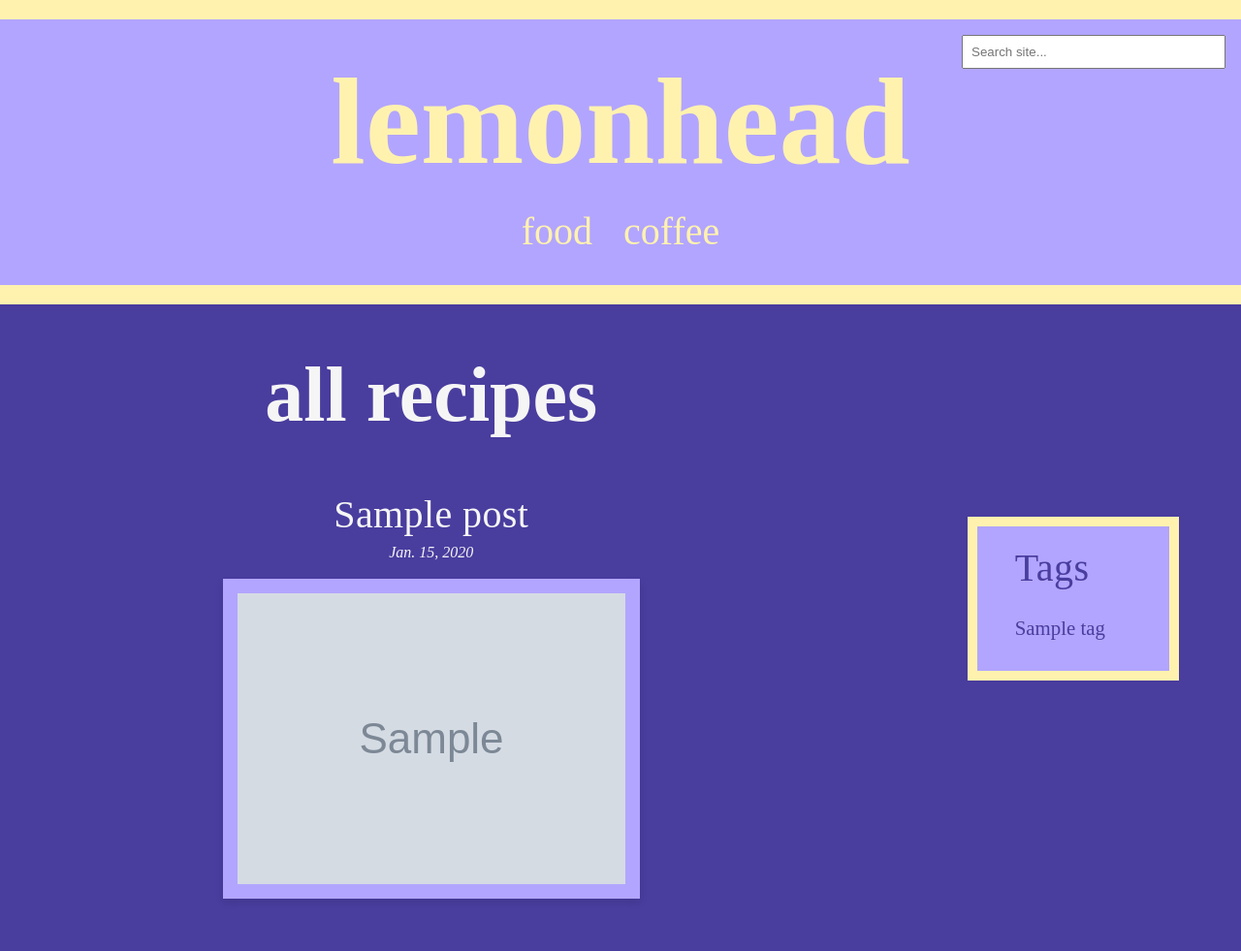
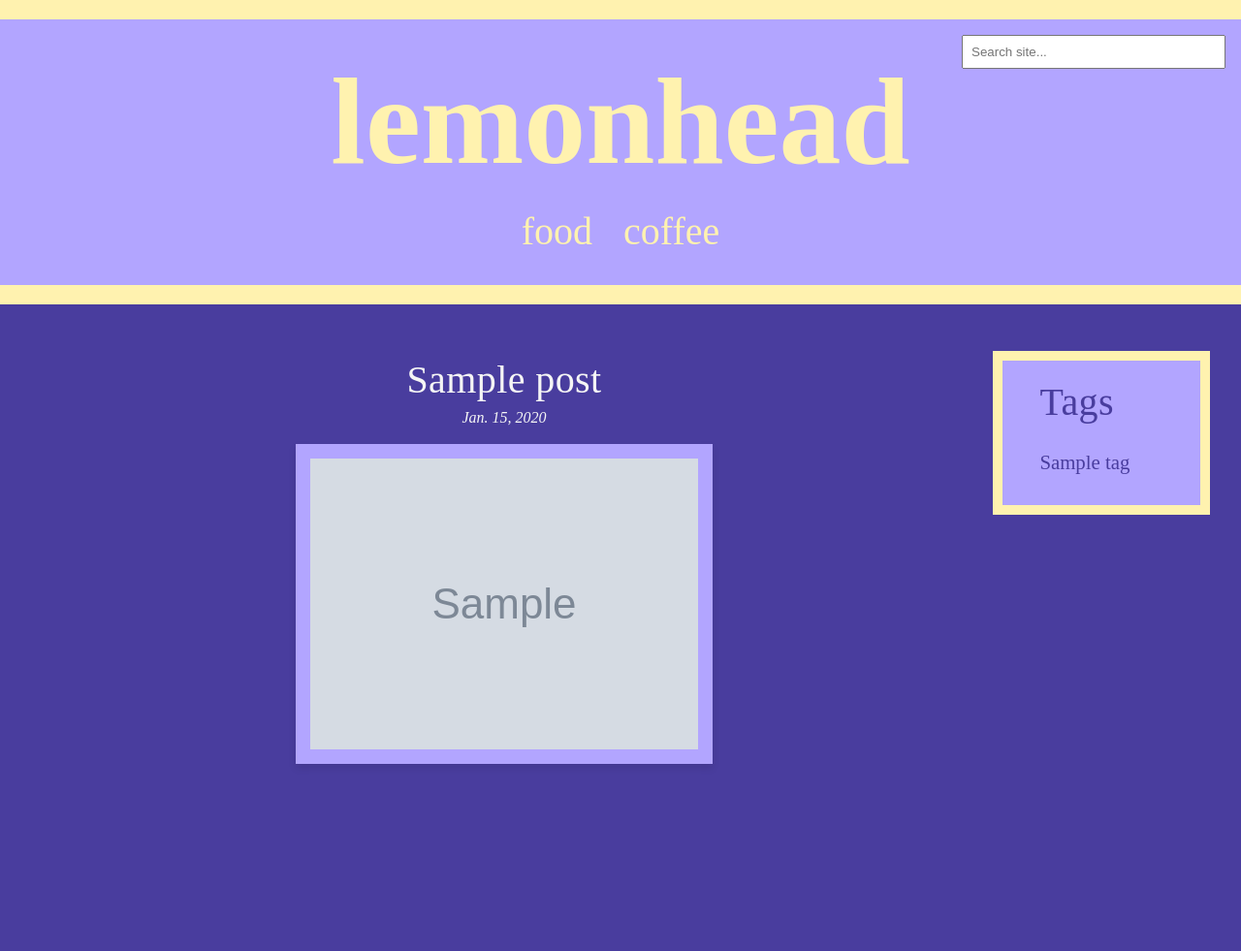
Before and after one commit to porter-m39/food_blog, a Django app: template posts/templates/posts/index.html in a window 1280 px wide. Shown: the whole page at 97% size. After the commit the page ends 789 px from the top, so only its background shows below. Run offline with Django 3.2, Linux system fonts and the light colour scheme; the template is opened without the code that fills it: most values are stand-ins (such as "Sample title", 1, 10 or a date in 2020); grey boxes marked "Sample" are stand-in pictures.

Commit message:
setting up a grid in index.html

```diff
--- a/posts/templates/posts/index.html
+++ b/posts/templates/posts/index.html
@@ -1,54 +1,45 @@
 <!-- posts/templates/posts/index.html -->
 
-{% extends "base.html" %}
-
-{% block page_title %}
-    <h1 class = "main-content" style="margin-bottom:2rem;"> all recipes </h1>
-{% endblock page_title %}
+{% extends "base.html" %} {% comment %} {% block page_title %}
+<h1 class="page-title">all recipes</h1>
+{% endblock page_title %} {% endcomment %}
 
 <!-- If you edit the below code, you will need to make the same edits in search.html in the food_blog directory -->
 {% block page_content %}
 
-    <div class = "page-container">
-
-        <div class = "main-content">
-
+<div class="main-content">
   {% for post in posts %}
-                <div class = "white-link">
-                    <h2><a href = "{% url 'posts:post_detail' slug=post.slug %}"> {{ post.title }} </a></h2>
+  <div class="white-link">
+    <h2>
+      <a href="{% url 'posts:post_detail' slug=post.slug %}">
+        {{ post.title }}
+      </a>
+    </h2>
   </div>
-                <em> {{ post.created_on.date }} </em><br><br>
+  <em> {{ post.created_on.date }} </em><br /><br />
 
   {% if post.banner %}
   <figure>
     <img
-                            class = "framed"
-                            src = "{{ post.banner.url }}"
-                            alt = "{{ post.title }}"
-                            style = "max-width: 500px; max-height: 500px; text-align: center;"
+      class="framed"
+      src="{{ post.banner.url }}"
+      alt="{{ post.title }}"
+      style="max-width: 500px; max-height: 500px; text-align: center"
     />
   </figure>
 
-
-
   {% endif %}
 
-
-
-                <br> <br>
+  <br />
+  <br />
   {% endfor %}
 </div>
 
-        <div class = "sidebar">
-            <h2> Tags </h2>
+<div class="sidebar">
+  <h2>Tags</h2>
   {% for tag in tags %}
-                    <a href="{% url 'posts:post_tag' tag.name %}">
-                        <h3> {{ tag.name }} </h3> </a>
+  <a href="{% url 'posts:post_tag' tag.name %}"> <h3>{{ tag.name }}</h3> </a>
   {% endfor %}
 </div>
 
-
-    </div>
-
-
 {% endblock page_content %}
--- a/static/css/style.css
+++ b/static/css/style.css
@@ -9,10 +9,10 @@ html {
   padding: 0;
   box-sizing: border-box;
 }
-
+/*
 header {
   width: 100%;
-}
+} */
 
 body {
   font-size: 1rem;
@@ -23,7 +23,18 @@ body {
   width: 100vw; /* Ensure body takes full width */
 
   /* no idea WHY this needs to be here but the header falls apart without it x( */
+  /* display: grid;
+  grid-template-columns: 1fr; */
+}
+
+.big-container {
+  width: 100%;
+  margin: 0 auto;
+  /* display: flex;
+  flex-direction: column; */
   display: grid;
+  grid-template-columns: 1fr 20%;
+  gap: 1rem;
 }
 
 /* FONT STYLING */
@@ -113,13 +124,13 @@ a:hover {
   padding: 2rem;
   margin-bottom: 2rem;
   position: relative; /* Needed for absolute positioning of search */
-  width: 100%; /* Ensure full width */
-  box-sizing: border-box; /* Include padding in width calculation */
+  /*width: 100%; Ensure full width */
   border-bottom: 20px solid rgb(255, 242, 175);
   border-top: 20px solid rgb(255, 242, 175);
   /* Added to ensure full width on mobile */
-  left: 0;
-  right: 0;
+  /* left: 0;
+  right: 0; */
+  grid-column: 1 / -1;
 }
 
 .site-title {
@@ -167,32 +178,58 @@ input {
   padding: 0.5rem; /* Add padding for better appearance */
 }
 
-/* set-up for main content and sidebar to be next to each other. */
-.page-container {
-  display: flex;
-  gap: 1rem; /* Space between main content and sidebar */
-  flex-direction: row;
-  justify-content: space-between;
-  align-items: flex-start; /* Align items to the top */
-}
-
-.main-content {
+.page-title {
+  margin-bottom: 2rem;
   max-width: 67%;
   width: 67%; /* Or adjust based on sidebar width */
   margin: 1rem 1rem;
   text-align: center;
 }
 
+/* set-up for main content and sidebar to be next to each other. */
+.page-container {
+  max-width: 100%; /* Prevents overflow */
+  width: 100%; /* Ensures it fills parent */
+  /* display: flex; */
+  /* gap: 1rem;  Space between main content and sidebar */
+  /* flex-direction: row; */
+  /* justify-content: space-between; */
+  /* align-items: flex-start; Align items to the top */
+}
+
+/* .main-content {
+  max-width: 67%;
+  width: 67%; /* Or adjust based on sidebar width */
+/* margin: 1rem 1rem;
+  text-align: center; */
+/*} */
+
+.main-content {
+  /* flex-grow: 3; */
+  margin-left: 2rem;
+  text-align: center;
+}
+
 .sidebar {
-  width: 17%; /* Or a percentage, or a specific pixel value */
+  /* flex-grow: 1; */
+  border: 10px solid rgb(255, 242, 175);
   padding: 1vw 0 1vw 3vw;
+  background-color: rgb(178, 165, 255);
+  color: rgb(73, 61, 158);
+  margin-right: 2rem;
+  align-self: start;
+}
+
+/* .sidebar { */
+/* width: 17%; Or a percentage, or a specific pixel value */
+/* padding: 1vw 0 1vw 3vw;
   margin-right: 5%;
   margin-top: 3rem;
   border: 10px solid rgb(255, 242, 175);
   background-color: rgb(178, 165, 255);
-  color: rgb(73, 61, 158);
-  /* flex-shrink: 0; */
-}
+  color: rgb(73, 61, 158); */
+/* flex-shrink: 0; */
+/* } */
 
 .sidebar a {
   color: rgb(73, 61, 158);
--- a/templates/base.html
+++ b/templates/base.html
@@ -1,46 +1,48 @@
 <!-- templates/base.html -->
 
-<!DOCTYPE html>
+<!doctype html>
 {% load static %}
 <html lang="en">
-
   <!-- Below is a link to some style sheet from bootstrap. For now, I'm going without bootstrap. -->
   <!-- <link rel="stylesheet" type="text/css" href="https://bootswatch.com/5/flatly/bootstrap.min.css"> -->
 
-<link rel="stylesheet" type="text/css" href="{% static 'css/style.css' %}">
+  <link rel="stylesheet" type="text/css" href="{% static 'css/style.css' %}" />
 
   <head>
-    <meta charset="UTF-8">
-    <meta name="viewport" content="width=device-width, initial-scale=1.0">
-    <title>  lemonhead  </title>
+    <meta charset="UTF-8" />
+    <meta name="viewport" content="width=device-width, initial-scale=1.0" />
+    <title>lemonhead</title>
 
     <!-- can include a java script here -->
   </head>
 
-<header class = "site-header">
+  <body>
+    <div class="big-container">
+      <header class="site-header">
         <div class="header-search">
           <form action="{% url 'site_search' %}" method="get">
-                <input name="search_entry" type="text" placeholder="Search site...">
+            <input
+              name="search_entry"
+              type="text"
+              placeholder="Search site..."
+            />
           </form>
         </div>
 
-    <h1 class="site-title"> lemonhead </h1>
+        <h1 class="site-title">lemonhead</h1>
         <nav class="header-links">
-        <a href="{% url 'posts:post_index' %}" class = "header-link">food</a>
-        <a href="{% url 'coffee:coffee_index' %}" class = "header-link">coffee</a>
+          <a href="{% url 'posts:post_index' %}" class="header-link">food</a>
+          <a href="{% url 'coffee:coffee_index' %}" class="header-link"
+            >coffee</a
+          >
         </nav>
       </header>
 
-<body>
-
       {% block page_title %}
       <!-- This is where the title of each child template page goes -->
-    {% endblock page_title %}
-
-    {% block page_content %}
+      {% endblock page_title %} {% block page_content %}
       <!-- Content from child templates goes here -->
       {% endblock page_content %}
-
-
+    </div>
   </body>
 </html>
```
Lines whose indentation alone changed are shown as unchanged.
